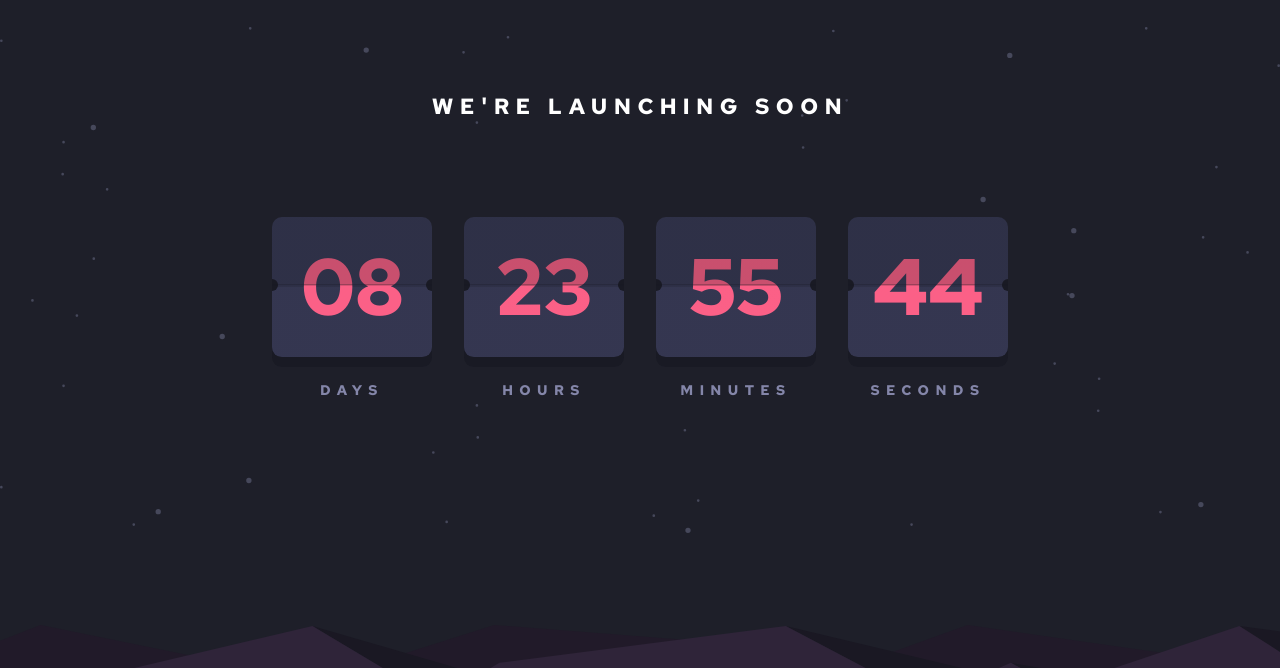
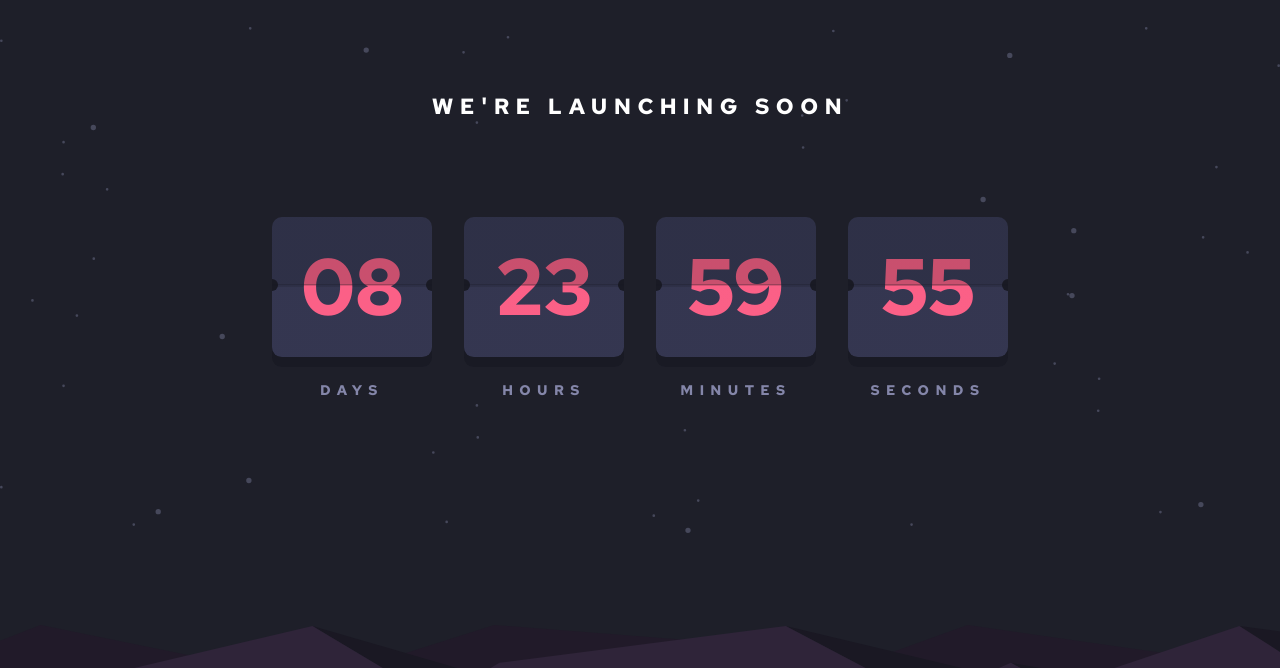
Before and after one commit to subu-v/Launch-Countdown-Timer, a website built with Parcel: page src/index.html in a window 1280 px wide. Shown: the top 668 px of the page. Built offline with nearby package versions, Linux system fonts and the light colour scheme.

Commit message:
Countdown Timer Functionality is done.

```diff
--- a/src/index.html
+++ b/src/index.html
@@ -29,25 +29,33 @@
         <div class="timer__countdown-container">
           <div class="timer__time-left">
             <div class="timer__time-left-box">
-              <div class="timer__time-left-content">08</div>
+              <div class="timer__time-left-content timer__time-left-days">
+                08
+              </div>
             </div>
             <p class="timer__time-left-desc">Days</p>
           </div>
           <div class="timer__time-left">
             <div class="timer__time-left-box">
-              <div class="timer__time-left-content">23</div>
+              <div class="timer__time-left-content timer__time-left-hrs">
+                23
+              </div>
             </div>
             <p class="timer__time-left-desc">Hours</p>
           </div>
           <div class="timer__time-left">
             <div class="timer__time-left-box">
-              <div class="timer__time-left-content">55</div>
+              <div class="timer__time-left-content timer__time-left-mins">
+                55
+              </div>
             </div>
             <p class="timer__time-left-desc">Minutes</p>
           </div>
           <div class="timer__time-left">
             <div class="timer__time-left-box">
-              <div class="timer__time-left-content">44</div>
+              <div class="timer__time-left-content timer__time-left-secs">
+                44
+              </div>
             </div>
             <p class="timer__time-left-desc">Seconds</p>
           </div>
--- a/src/script.js
+++ b/src/script.js
@@ -1,3 +1,63 @@
-// const n = document.querySelector(".timer__time-left-content");
+const daysLeft = document.querySelector(".timer__time-left-days");
+const hrsLeft = document.querySelector(".timer__time-left-hrs");
+const minsLeft = document.querySelector(".timer__time-left-mins");
+const secsLeft = document.querySelector(".timer__time-left-secs");
 
-// n.textContent = 16;
+const launchCountDownTimer = (countDownTime) => {
+  const tick = () => {
+    // * To find seconds to days,First find how many hours in the given second,
+    // * then divide it by 24 to get how many days in the given seconds.
+    // * 1) A Hours consists of 3600seconds, so to convert secs to hrs, divide secs by 3600 to get hrs
+    // *    Let's say for eg, countDownTime = 86400, now to get hrs out of this, do 86400/3600 to 24hrs
+    // * 2) A Day consists of 24hrs, so to get how many days are there in a given hours, divide hours/24
+    // *    24hrs/24 = 1Day.
+
+    let days = String(Math.trunc(countDownTime / 3600 / 24)).padStart(2, 0);
+    daysLeft.textContent = days;
+
+    // * To find hours from seconds, let's say for eg, the countDownTime is 172799, the formula is,
+    // * 1) To how many hours in 172799 seconds, divide 86,599secs by 3600(secs):172799/3600, how this gives hrs?
+    // *    1hr consists of 3600secs, so to get how many hours available in a given seconds, you can simply divide by 3600
+    // * 2) The answer from first operation is 47hrs(truncated value), but you cannot apply this value, cause hours needs to be
+    // *    to start from 23 till 0, to get this, use the remainder operator with the hours value:
+    // *    47 % 24, the quotient is 1, the remainder is 24, so 1 DAY 23 HRS
+
+    let hours = String(Math.trunc((countDownTime / 3600) % 24)).padStart(2, 0);
+    hrsLeft.textContent = hours;
+
+    // * To find minutes
+    // * Let's say For example, the countDownTime is 3599(consider it as secs),
+    // * Out of 3599secs, divide it by 60 to get "How many minutes are there in 3600 secs?" 3599/60 = 119mins (truncated value)
+    // * But the minutes should start from 59, not 119 right? to archieve this, Do below.
+    // * Now, out of 119mins, to find how many hours and minutes are in 119? use remainder operator 119 % 60 = 59
+    // * Try to divide as in oldschool days, if you done it in a paper, the quotient will be 1(which is 1hr)
+    // * the remainder of this operation will yeild 59 (which is 59mins).
+
+    let minutes = String(Math.trunc((countDownTime / 60) % 60)).padStart(2, 0);
+    minsLeft.textContent = minutes;
+
+    // * To find seconds
+    // * 1 min = 60 secs, so inorder to find remaining seconds, use the remainder
+    // * operator with the function parameter which ofcourse should be passed in seconds,
+    // * for eg, if countDownTime is 100secs, 100 % 60 = 40secs, 1min 40secs
+    // * (this 40 secs should be added to the element that represents secs)
+    let seconds = String(countDownTime % 60).padStart(2, 0);
+    secsLeft.textContent = seconds;
+
+    // * The reason, this condition whether countDownTime === 0 is being checked before
+    // * decrementing the variable is because, once countDownTime reaches 1, if we decrement
+    // * it before the equalto condition, now the variable countDownTime will become 0, it will pass the condtion,
+    // * the setInterval will be stoped, then the textContent will still be set to 01. To avoid this situation,
+    // * the decrementing of the variable countDownTime is declared after the condition.
+    if (countDownTime === 0) {
+      clearInterval(timer);
+    }
+
+    countDownTime--;
+  };
+
+  tick();
+  const timer = setInterval(tick, 1000);
+};
+
+launchCountDownTimer(777600);
```
Also changed, not shown: dist/index.html, 4 other files.
